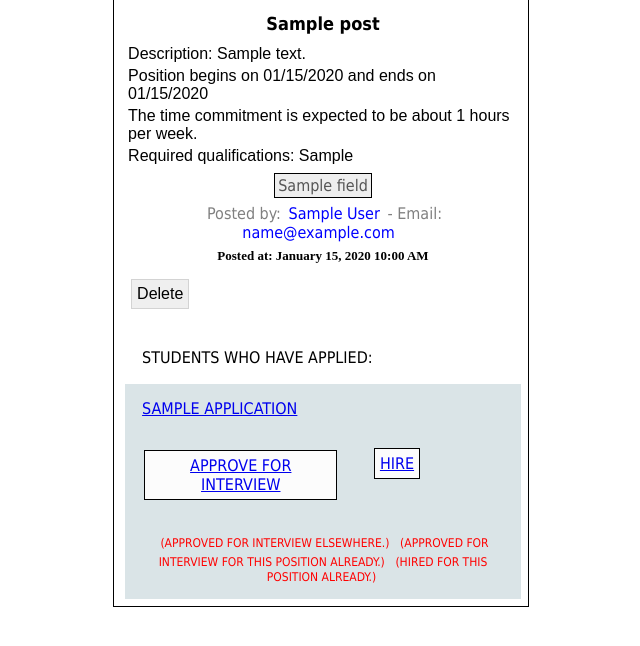
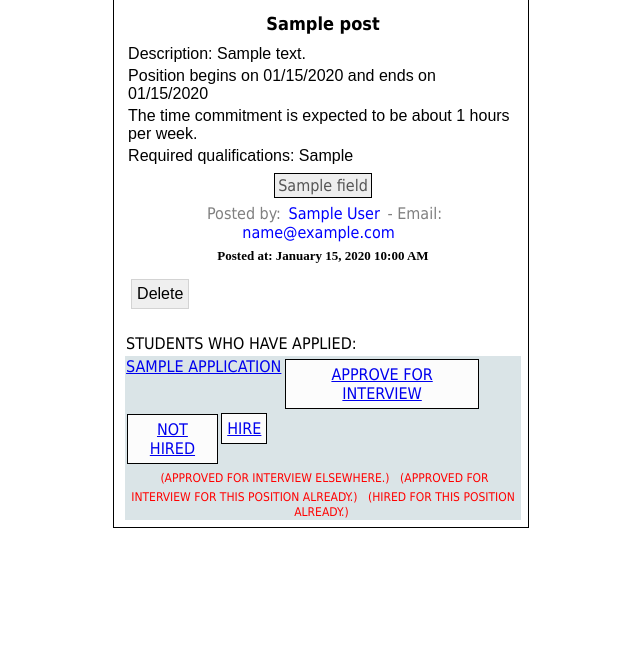
Before and after one commit to BenjaminMichaelis/WSU-EECS-UndergraduateResearch, a Flask app: page / in a window 1280 px wide. Shown: the part 100-746 px from the top of the page, without its empty margins (326-966 px from the left). Run offline with Flask 2, Linux system fonts and the light colour scheme; a user stored in the database is signed in; tables that the repository leaves empty hold one stand-in row (values such as "Sample post"); some libraries are stand-ins or nearby versions.

Commit message:
Faculty Mark Student Not Hired

```diff
--- a/app/Controller/routes.py
+++ b/app/Controller/routes.py
@@ -190,6 +190,8 @@ def becoming_hired(app_id):
         flash("This student has already been hired for a position.")
         return redirect(url_for('routes.index'))
     app.hired = True
+    app.approved = False
+    app.nothired = False
     user.hired = True
     db.session.add(user)
     db.session.add(app)
@@ -211,11 +213,41 @@ def becoming_approved(app_id):
         flash("This student has already been hired for a position.")
         return redirect(url_for('routes.index'))
     app.approved = True
+    app.nothired = False
+    app.hired = False
     user.approved = True
     db.session.add(user)
     db.session.add(app)
     db.session.commit()
     return redirect(url_for('routes.index'))
+
+@bp_routes.route('/not_hired/<app_id>', methods=['GET'])
+@login_required
+def not_hired(app_id):
+    # TODO: Make method post only
+    # if request.method == 'POST':
+    # cant view profile if the current user isn't the profile being accessed or isn't a faculty
+    if current_user.faculty is False:
+        flash("You don't have permission to update student's status")
+        return redirect(url_for('routes.index'))
+    app = Application.query.filter_by(id=app_id).first()
+    user = User.query.get_or_404(app.userid)
+    if user.hired is True and app.hired is True:
+        user.hired = False
+    app.nothired = True
+    app.hired = False
+    app.approved = False
+    db.session.add(app)
+    user.approved = False
+    db.session.add(user)
+    db.session.commit()
+    for app in Application.query.filter_by(userid=user.id):
+        if app.approved == True:
+            user.approved = True
+    db.session.add(user)
+    db.session.commit()
+    return redirect(url_for('routes.index'))
+
 
 @bp_routes.route('/make_faculty/<user_id>', methods=['POST','GET'])
 @login_required
--- a/app/View/static/css/main.css
+++ b/app/View/static/css/main.css
@@ -49,8 +49,8 @@ body
     margin: 1px;
     padding: 1px;
     top: 1px;
-    width: 10%;
-    height: 10%;
+    width: auto;
+    height: auto;
     background-color: rgba(205, 218, 223, 0.733);
     align-content: center;
 }
@@ -60,7 +60,7 @@ body
     float: left;
     text-align: center;
     text-transform: uppercase;
-    padding: 15px 17px;
+    padding: auto;
     text-decoration: none;
     display: block;
     width: auto;
@@ -110,17 +110,6 @@ li a:hover
     color:#2387D9;
 }
 
-.button
-{
-    width : auto;
-    padding : 3px;
-    font-size: 16px;
-    margin : 5px;
-    padding : 5px;
-    border: 1px solid lightgray;
-    overflow-x:visible;
-}
-
 .buttonshow
 {
     width : auto;
@@ -149,7 +138,7 @@ li a:hover
     margin : 1%;
     padding : 5px;
     border: 1px solid black;
-    overflow-x: visible;
+    overflow: auto;
     background-color: #fcfcfc;
 }
 
@@ -158,6 +147,17 @@ li a:hover
     background-color: 157dd3;
     color: white;
     cursor:pointer;
+}
+
+.button
+{
+    width : auto;
+    padding : 3px;
+    font-size: 16px;
+    margin : 5px;
+    padding : 5px;
+    border: 1px solid lightgray;
+    overflow-x:visible;
 }
 
 .button:hover
--- a/app/View/templates/_post.html
+++ b/app/View/templates/_post.html
@@ -110,6 +110,9 @@
                                     <a href=" {{ url_for('routes.becoming_approved', app_id = Application.id) }}" class="buttonfacultyapplication">Approve for Interview</a>
                                 </td>
                                 <td class="studentapptd">
+                                    <a href=" {{ url_for('routes.not_hired', app_id = Application.id) }}" class="buttonfacultyapplication">Not Hired</a>
+                                </td>
+                                <td class="studentapptd">
                                     <a href=" {{ url_for('routes.becoming_hired', app_id = Application.id) }}" class="buttonfacultyapplication">Hire</a>
                                 </td>
                                 <td class="studentapptd">
```
